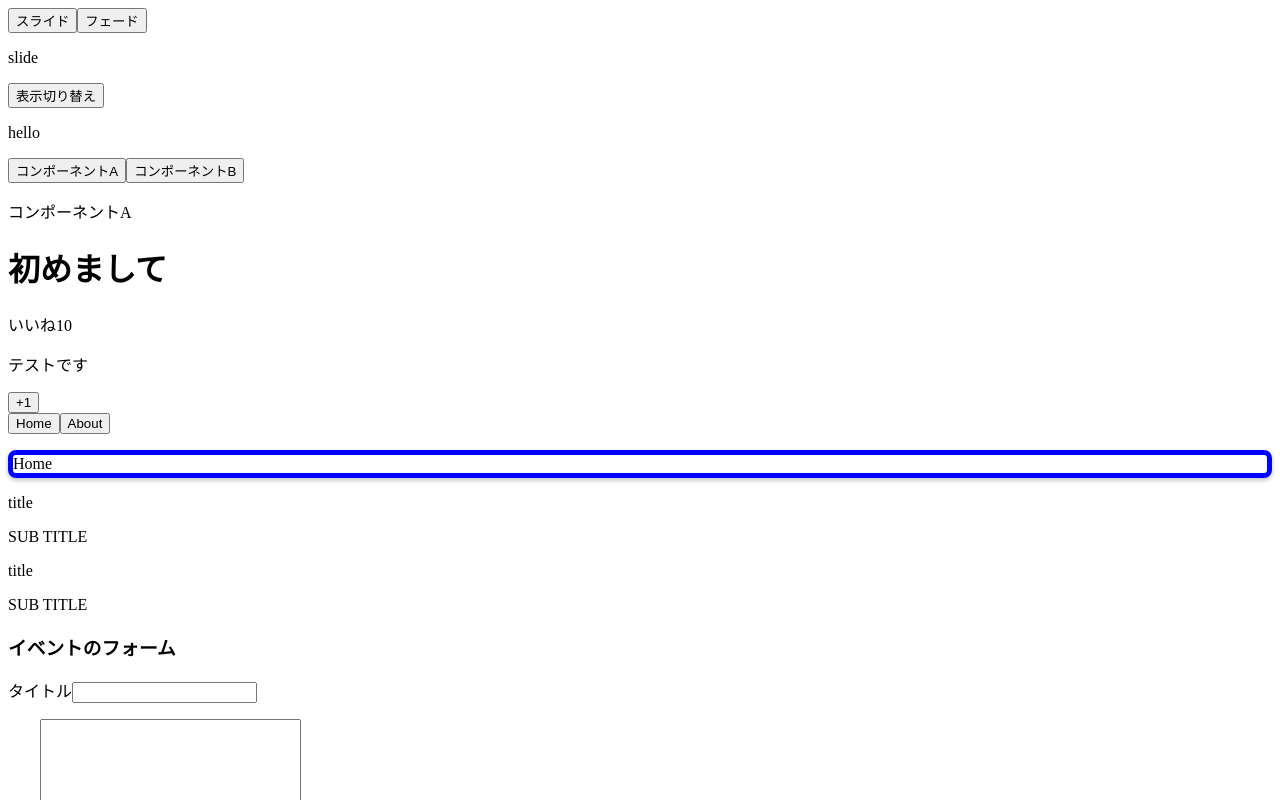
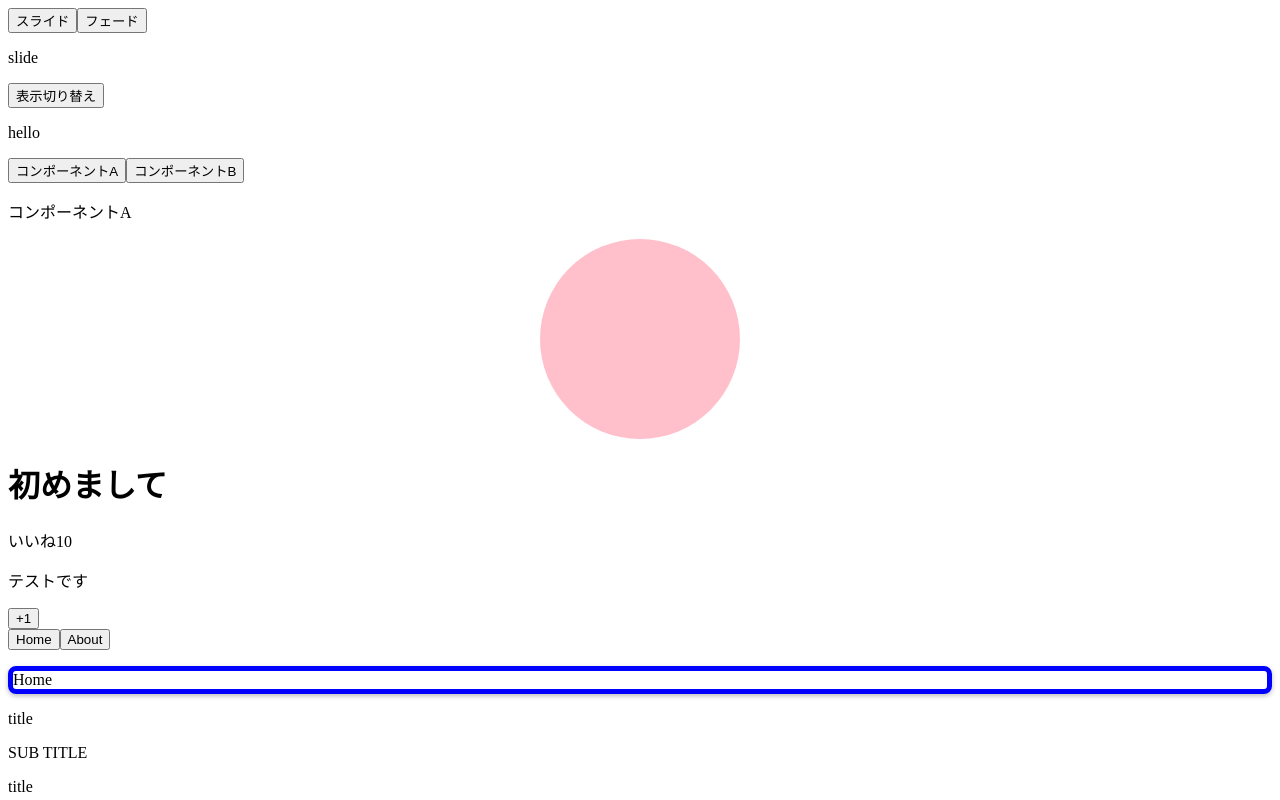
Before and after one commit to matsubishi5/CLI3_Udemy-1-basic, a Vue app: page / in a window 1280 px wide. Shown: the top 800 px of the page. Built offline with nearby package versions, Linux system fonts and the light colour scheme.

Commit message:
[learn]transition js-animation

```diff
--- a/src/components/Transition.vue
+++ b/src/components/Transition.vue
@@ -13,6 +13,10 @@
     <button @click="myComponent = 'TransitionComponentB'">コンポーネントB</button>
     <transition name="fade" mode="out-in">
       <component :is="myComponent"></component>
+    </transition>
+
+    <transition :css="false" @enter="enter" @leave="leave">
+      <div class="circle" v-if="show"></div>
     </transition>
   </div>
 </template>
@@ -30,6 +34,37 @@
     };
   },
 
+  methods: {
+    // beforeEnter(el, done) {},
+    enter(el, done) {
+      let scale = 0;
+      const interval = setInterval(() => {
+        el.style.transform = `scale(&{scale})`;
+        scale += 1;
+        if (scale > 1) {
+          clearInterval(interval);
+          done();
+        }
+      }, 20);
+    },
+    // afterEnter(el, done) {},
+    // enterCancelled(el, done) {},
+    // beforeLeave(el, done) {},
+    leave(el, done) {
+      let scale = 1;
+      const interval = setInterval(() => {
+        el.style.transform = `scale(&{scale})`;
+        scale -= 1;
+        if (scale > 0) {
+          clearInterval(interval);
+          done();
+        }
+      }, 20);
+    }
+    // afterLeave(el, done) {},
+    // leaveCancelled(el, done) {}
+  },
+
   components: {
     TransitionComponentA,
     TransitionComponentB
@@ -38,6 +73,14 @@
 </script>
 
 <style scoped>
+.circle {
+  width: 200px;
+  height: 200px;
+  margin: auto;
+  background-color: pink;
+  border-radius: 100px;
+}
+
 .fade-enter {
   opacity: 0;
 }
```
